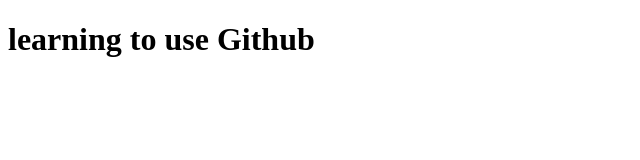
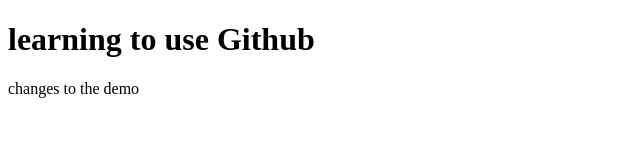
Before and after one commit to navaneethjoshyk/HTTP_5114, a plain HTML site: page index.html in a window 1280 px wide. Shown: the whole page, without its empty margins (0-640 px from the left). Drawn offline with Linux system fonts and the light colour scheme.

Commit message:
Updated index.html in demo

```diff
--- a/index.html
+++ b/index.html
@@ -7,5 +7,7 @@
 </head>
 <body>
     <h1>learning to use Github</h1>
+    <p>changes to the demo
+    </p>
 </body>
 </html>
```
